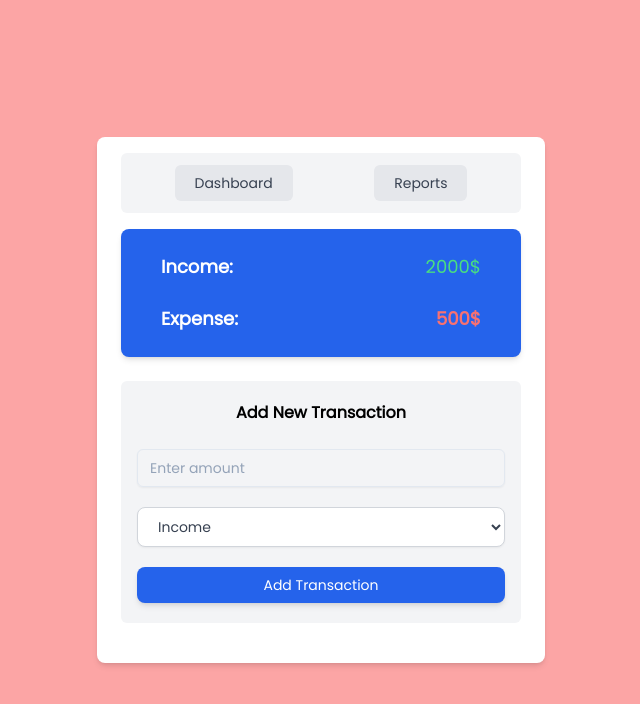
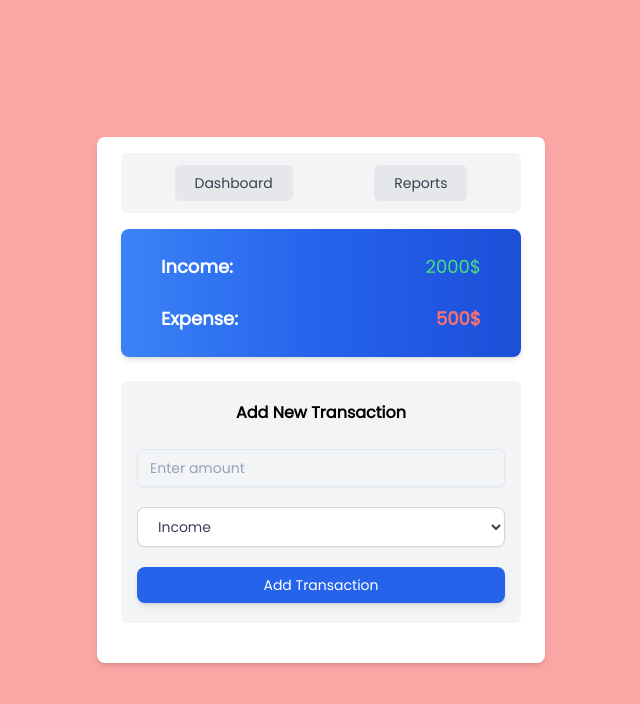
Before and after one commit to adgator101/Expense-Tracker, a website: page index.html in a window 1280 px wide. Shown: the whole page, without its empty margins (319-959 px from the left). Drawn offline with nearby package versions, Linux system fonts and the light colour scheme; files that its build step writes are made by us from their sources.

Commit message:
Changed UI

```diff
--- a/index.html
+++ b/index.html
@@ -22,7 +22,8 @@
                     </li>
                 </ul>
             </nav>
-            <div class="balance-info bg-blue-600 mt-4 p-6 rounded-lg shadow-md text-white">
+            <div
+                class="balance-info bg-gradient-to-r from-blue-500 via-blue-600 to-blue-700 mt-4 p-6 rounded-lg shadow-md text-white">
                 <div class="income-info mb-6 flex justify-between px-4 text-base md:text-lg">
                     <div class="income-title font-semibold">Income:</div>
                     <div class="income-amount text-green-400">2000$</div>
```
